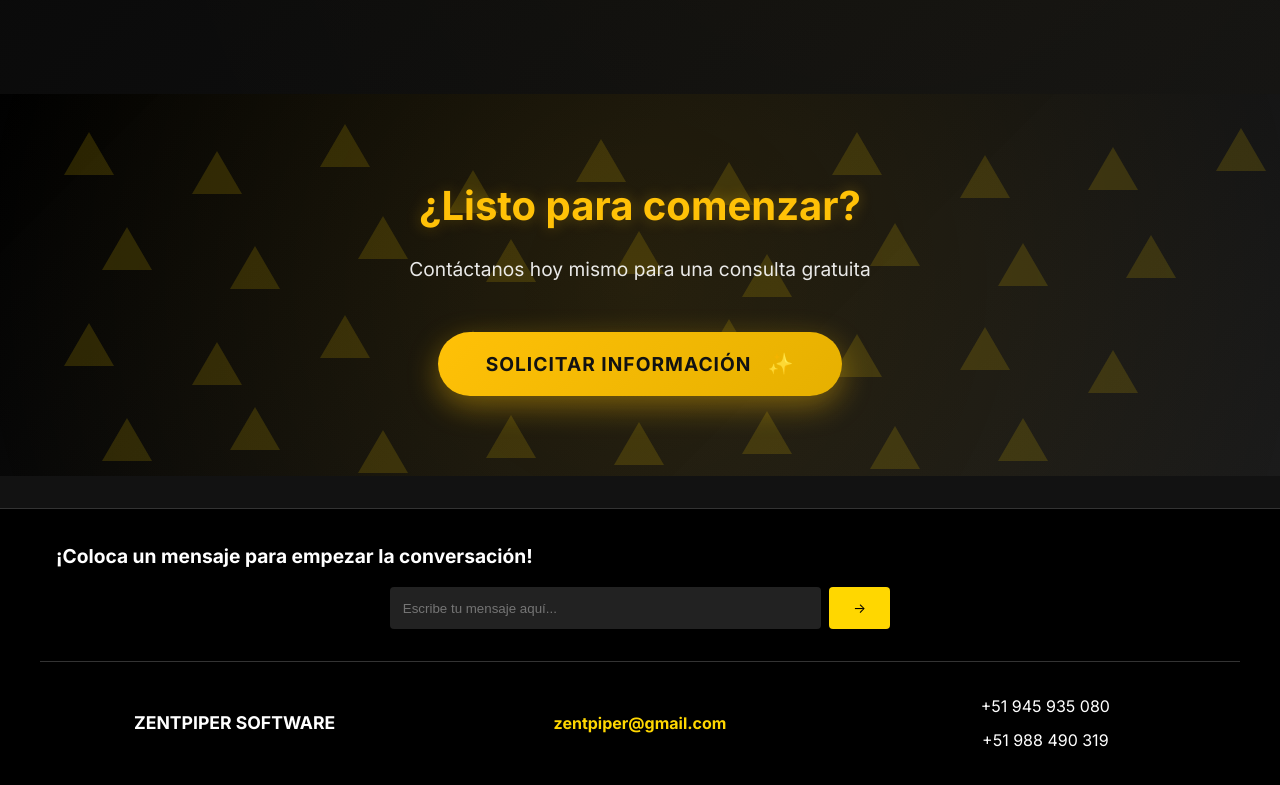
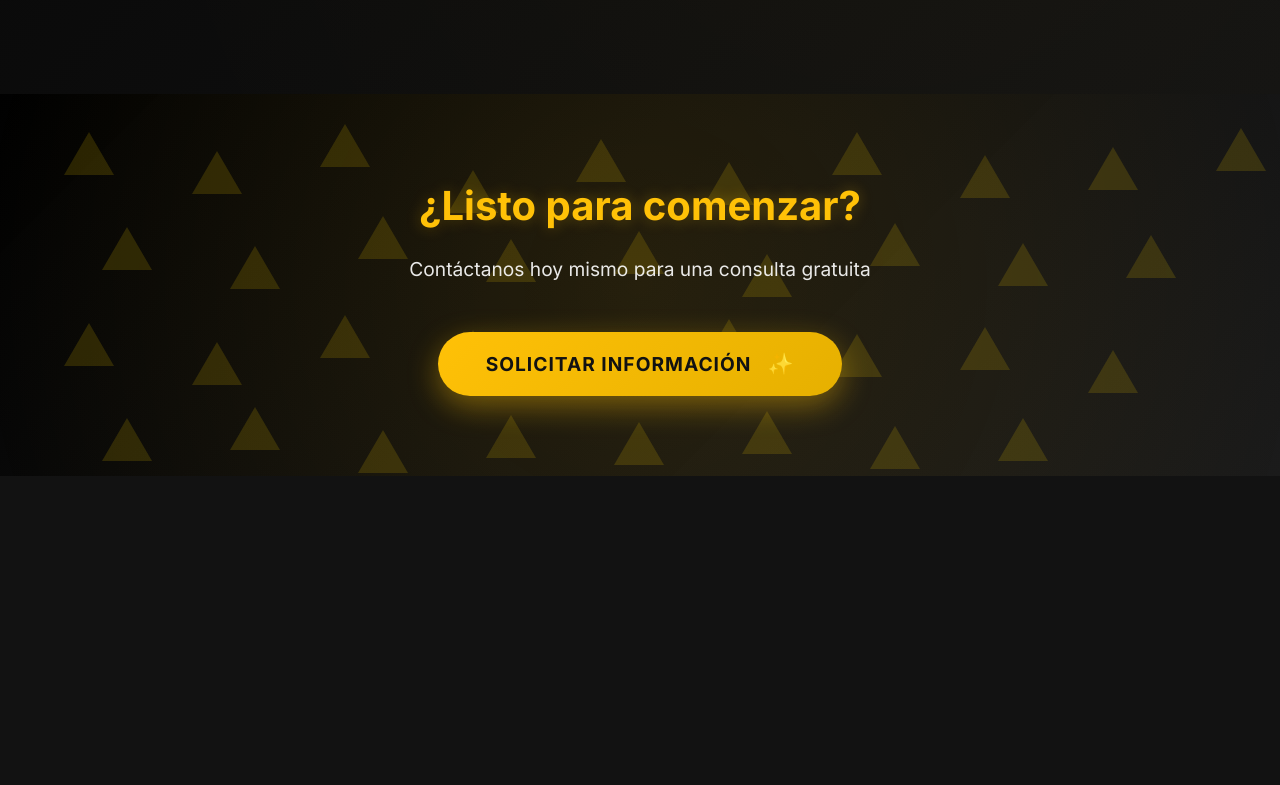
Before and after one commit to BclayDrius/zentpiper, a React (Vite) app: page / in a window 1280 px wide. Shown: the part 2127-2912 px from the top of the page. After the commit the page ends 2635 px from the top, so only its background shows below. Built offline with nearby package versions, Linux system fonts and the light colour scheme.

Commit message:
Update Layout.jsx

```diff
--- a/src/components/Layout.jsx
+++ b/src/components/Layout.jsx
@@ -12,7 +12,7 @@ function Layout({ children }) {
     <div className="app-container">
       <Header />
       <main>{children}</main>
-      {location.pathname === "/Contacto" ? <FooterAlt /> : <Footer />}
+      {location.pathname === "/Contacto" ? <footerAlt /> : <footer />}
       <ScrollToTop />
     </div>
   );
```
